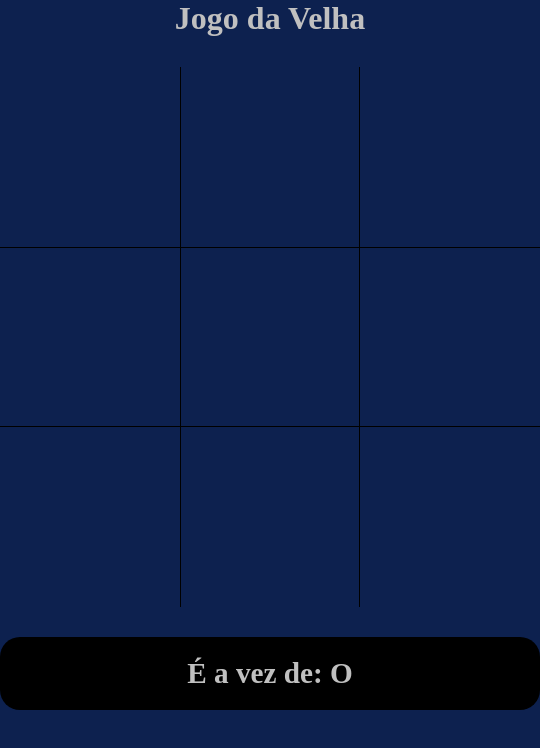
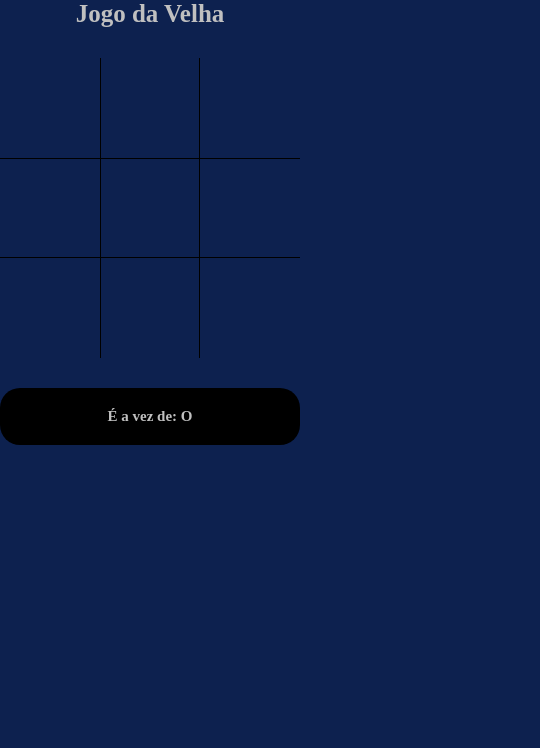
Before and after one commit to gabrielssconceicao/Tic-Tac-Toe, a React (Vite) app: page / in a window 390 px wide. Shown: the top 748 px of the page, 540 px wide, since content can reach past the window. Built offline with nearby package versions, Linux system fonts and the light colour scheme.

Commit message:
mobile pt.1

```diff
--- a/src/Components/Board/Board.css
+++ b/src/Components/Board/Board.css
@@ -46,3 +46,19 @@ h1 {
   color: #c0c0c0;
   border: 1px solid #c0c0c0;
 }
+
+@media (max-width:400px) {
+  .board {
+    margin: 0;
+  }
+  h1 {
+    font-size: 25px;
+  }
+
+  .socre {
+    width: fit-content;
+  }
+  .score h3 {
+    font-size: 15px;
+  }
+}
--- a/src/Components/Square/Square.css
+++ b/src/Components/Square/Square.css
@@ -37,3 +37,10 @@
   border-left: 1px solid #000;
   border-right: 1px solid #000;
 }
+
+@media (max-width:400px) {
+  .square {
+    width: 100px;
+    height: 100px;
+  }
+}
```
